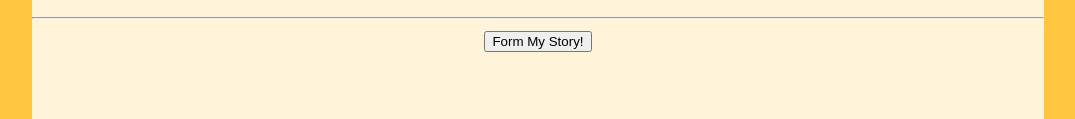
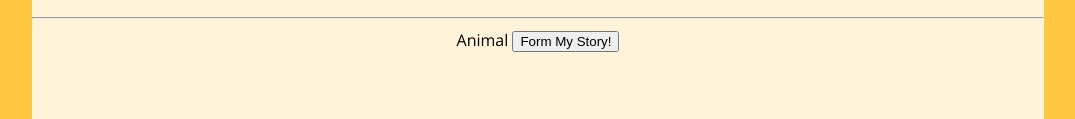
Before and after one commit to JayleneD2/FormAstory, a plain HTML site: page index.html in a window 1280 px wide. Shown: the part 405-524 px from the top of the page, without its empty margins (102-1177 px from the left). Drawn offline with nearby package versions, Linux system fonts and the light colour scheme.

Commit message:
add label element for form

```diff
--- a/index.html
+++ b/index.html
@@ -16,6 +16,7 @@
       <hr>
       <!--Add your form below:-->
       <form action="story.html" method="get">
+        <label for="animal-1">Animal</label>
         <input type="submit" value="Form My Story!">
       </form>
     </section>
```
